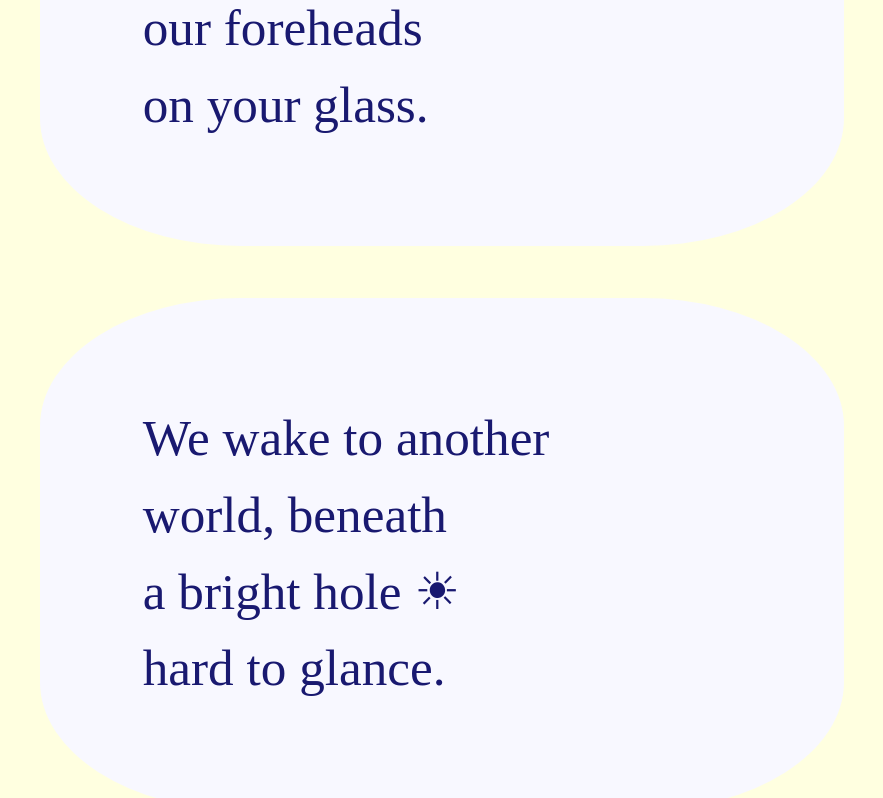
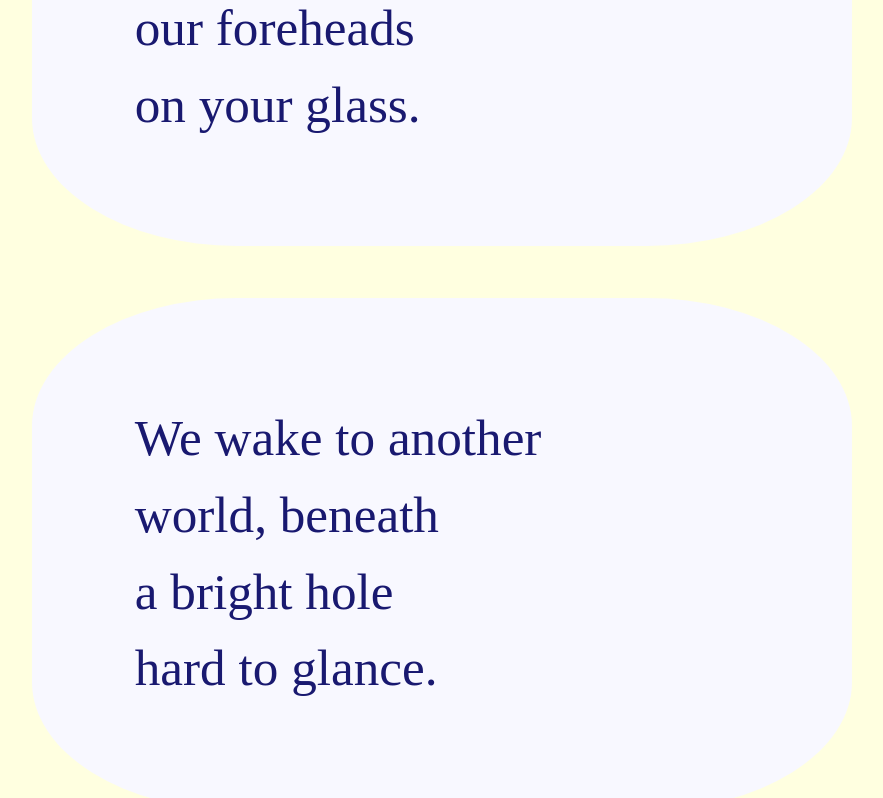
Before and after one commit to moa-mnsr/solide, a plain HTML site: page index.html in a window 1280 px wide. Shown: the part 1315-2113 px from the top of the page, without its empty margins (198-1081 px from the left). Drawn offline with Linux system fonts and the light colour scheme; a script that the page names is missing.

Commit message:
cont. font import work

```diff
--- /dev/null
+++ b/fonts.css
@@ -0,0 +1,14 @@
+@font-face {
+    font-family: 'Latitude';
+    src: url('/assets/fonts/Latitude-Regular.otf') format('otf'),
+         url('/assets/fonts/Latitude-Regular.ttf') format('ttf');
+    font-weight: normal;
+    font-style: normal;
+  }
+
+@font-face {
+    font-family: 'Compagnon';
+    src: url('/assets/fonts/Compagnon-Bold.otf') format('otf');
+    font-weight: normal;
+    font-style: normal;
+  }
--- a/index.html
+++ b/index.html
@@ -34,7 +34,7 @@
     <p>
       We wake to another</br>
       world, beneath</br>
-      a bright hole ☀</br>
+      a bright hole</br>
       hard to glance.
     </p>
     <p>
@@ -52,7 +52,7 @@
       You move in months</br>
       and us in minutes.</br>
       You move behind</br>
-      some fog. ☁
+      some fog.
     </p>
     <p>
       A solid ghost</br>
--- a/style.css
+++ b/style.css
@@ -1,19 +1,4 @@
-@font-face {
-    font-family: 'Latitude';
-    src: url('assets/fonts/Latitude-Regular.otf') format('otf'),
-         url('assets/fonts/Latitude-Regular.ttf') format('ttf');
-    font-weight: normal;
-    font-style: normal;
-  }
-
-
-@font-face {
-    font-family: 'Compagnon';
-    src: url('assets/fonts/Compagnon-Bold.otf') format('otf');
-    font-weight: normal;
-    font-style: normal;
-  }
-
+@import url(fonts.css);
 @import url(reset.css);
 
 html, body {
```
